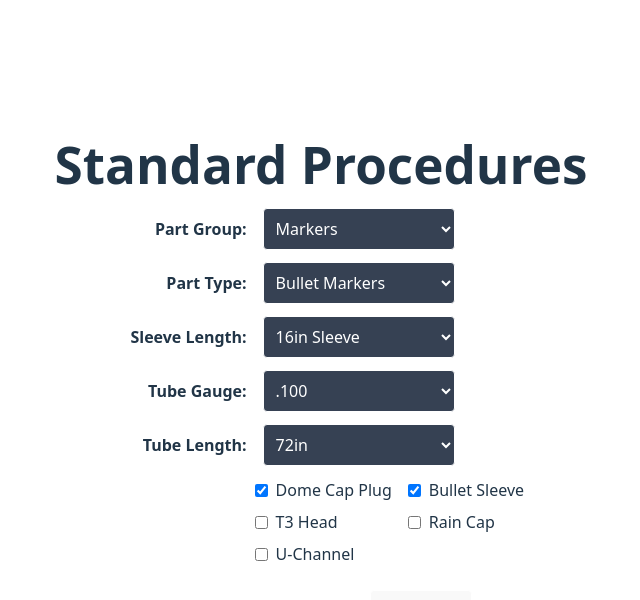
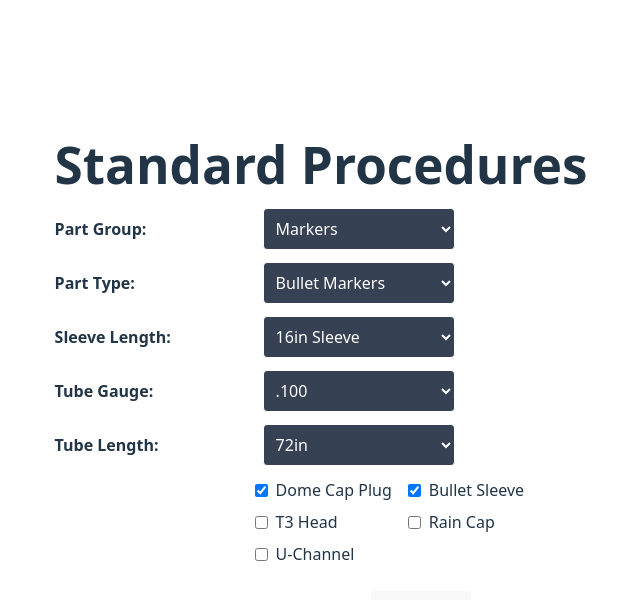
Before and after one commit to ryanbrett/vus-standard-procedures, a React (Vite) app: page / in a window 1280 px wide. Shown: the top 600 px of the page, without its empty margins (319-959 px from the left). Built offline with nearby package versions, Linux system fonts and the light colour scheme.

Commit message:
Adjusted to left align labels, keeping w-48

```diff
--- a/src/components/Calculator.tsx
+++ b/src/components/Calculator.tsx
@@ -218,13 +218,13 @@ export default function Calculator() {
             <div className="space-y-3">
                 {/* Main Selectors */}
                 <div className="flex items-center">
-                    <label htmlFor="partGroup" className="w-48 text-right mr-4 font-semibold">Part Group:</label>
+                    <label htmlFor="partGroup" className="w-48 text-left mr-4 font-semibold">Part Group:</label>
                     <select id="partGroup" value={partGroup} onChange={(e) => setPartGroup(e.target.value as PartGroup)} className="w-48 p-2 border rounded bg-gray-700 text-white">
                         <option value="signs">Signs</option><option value="decals">Decals</option><option value="lineMarkers">Markers</option><option value="other">Other</option>
                     </select>
                 </div>
                 <div className="flex items-center">
-                    <label htmlFor="partType" className="w-48 text-right mr-4 font-semibold">Part Type:</label>
+                    <label htmlFor="partType" className="w-48 text-left mr-4 font-semibold">Part Type:</label>
                     <select id="partType" value={partType} onChange={(e) => setPartType(e.target.value)} className="w-48 p-2 border rounded bg-gray-700 text-white">
                         {PART_GROUP_OPTIONS[partGroup].map(option => (<option key={option.value} value={option.value}>{option.text}</option>))}
                     </select>
@@ -233,7 +233,7 @@ export default function Calculator() {
                 {/* --- RESTORED CONDITIONAL OPTIONS --- */}
                 {partType === 'aluminum_sign' && (
                     <div className="flex items-center">
-                        <label htmlFor="alGauge_options" className="w-48 text-right mr-4 font-semibold">Aluminum Gauge:</label>
+                        <label htmlFor="alGauge_options" className="w-48 text-left mr-4 font-semibold">Aluminum Gauge:</label>
                         <select id="alGauge_options" value={alGauge} onChange={(e) => setAlGauge(e.target.value)} className="w-48 p-2 border rounded bg-gray-700 text-white">
                             <option value=".024">.024</option><option value=".040">.040</option><option value=".050">.050</option><option value=".063">.063</option><option value=".080">.080</option><option value=".090">.090</option><option value=".125">.125</option>
                         </select>
@@ -241,7 +241,7 @@ export default function Calculator() {
                 )}
                 {partType === 'acm_sign' && (
                      <div className="flex items-center">
-                        <label htmlFor="acm_options" className="w-48 text-right mr-4 font-semibold">ACM Sheet Size:</label>
+                        <label htmlFor="acm_options" className="w-48 text-left mr-4 font-semibold">ACM Sheet Size:</label>
                         <select id="acm_options" value={acmSheetSize} onChange={(e) => setAcmSheetSize(e.target.value)} className="w-48 p-2 border rounded bg-gray-700 text-white">
                             <option value="96">3mm x 96in x 48in</option><option value="120">3mm x 120in x 60in</option>
                         </select>
@@ -249,7 +249,7 @@ export default function Calculator() {
                 )}
                  {partType === 'hdpe_sign' && (
                      <div className="flex items-center">
-                        <label htmlFor="hdpe_options" className="w-48 text-right mr-4 font-semibold">HDPE Sheet Size:</label>
+                        <label htmlFor="hdpe_options" className="w-48 text-left mr-4 font-semibold">HDPE Sheet Size:</label>
                         <select id="hdpe_options" value={hdpeSheetSize} onChange={(e) => setHdpeSheetSize(e.target.value)} className="w-48 p-2 border rounded bg-gray-700 text-white">
                             <option value=".023">.023in x 45in x 24in</option><option value=".110_96">.110in x 48in x 96in</option><option value=".110_40">.110in x 48in x 40in</option><option value=".110_24">.110in x 48in x 24in</option>
                         </select>
@@ -257,13 +257,13 @@ export default function Calculator() {
                 )}
                 {partType === 'corrugated' && (
                      <div className="flex items-center">
-                        <label htmlFor="corr_options" className="w-48 text-right mr-4 font-semibold">Corrugated Sheet Size:</label>
+                        <label htmlFor="corr_options" className="w-48 text-left mr-4 font-semibold">Corrugated Sheet Size:</label>
                         <select id="corr_options" className="w-48 p-2 border rounded bg-gray-700 text-white" disabled><option value="4mm">4mm x 96in x 48in</option></select>
                     </div>
                 )}
                 {partType === 'digital_print' && (
                     <div className="flex items-center">
-                        <label htmlFor="digital_print_options" className="w-48 text-right mr-4 font-semibold">Roll Width:</label>
+                        <label htmlFor="digital_print_options" className="w-48 text-left mr-4 font-semibold">Roll Width:</label>
                         <select id="digital_print_options" value={digitalPrintRollWidth} onChange={(e) => setDigitalPrintRollWidth(e.target.value)} className="w-48 p-2 border rounded bg-gray-700 text-white">
                             <option value="54">54"</option><option value="48">48"</option><option value="36">36"</option><option value="30">30"</option><option value="24">24"</option><option value="22">22"</option><option value="18">18" (HIP)</option><option value="16">16"</option>
                         </select>
@@ -273,13 +273,13 @@ export default function Calculator() {
                 {partType === 'magnet' && (
                     <div className="space-y-3">
                          <div className="flex items-center">
-                            <label htmlFor="magnet_options" className="w-48 text-right mr-4 font-semibold">Magnet Roll Width:</label>
+                            <label htmlFor="magnet_options" className="w-48 text-left mr-4 font-semibold">Magnet Roll Width:</label>
                             <select id="magnet_options" value={magnetRollWidth} onChange={(e) => setMagnetRollWidth(e.target.value)} className="w-48 p-2 border rounded bg-gray-700 text-white">
                                 <option value="24">24"</option><option value="30">30"</option>
                             </select>
                         </div>
                         <div className="flex items-center">
-                            <label htmlFor="magnet_thickness" className="w-48 text-right mr-4 font-semibold">Magnet Thickness:</label>
+                            <label htmlFor="magnet_thickness" className="w-48 text-left mr-4 font-semibold">Magnet Thickness:</label>
                             <select id="magnet_thickness" value={magnetThickness} onChange={(e) => setMagnetThickness(e.target.value)} className="w-48 p-2 border rounded bg-gray-700 text-white">
                                 <option value="0.030">30 mil</option><option value="0.060">60 mil</option>
                             </select>
@@ -289,11 +289,11 @@ export default function Calculator() {
                 {partType === 'opus_cut_decal' && (
                     <div className="space-y-3">
                          <div className="flex items-center">
-                            <label htmlFor="opusSheetWidth" className="w-48 text-right mr-4 font-semibold">Sheet Width:</label>
+                            <label htmlFor="opusSheetWidth" className="w-48 text-left mr-4 font-semibold">Sheet Width:</label>
                             <input id="opusSheetWidth" type="number" value={opusSheetWidth} onChange={(e) => setOpusSheetWidth(e.target.value)} className="w-48 p-2 border rounded"/>
                         </div>
                         <div className="flex items-center">
-                            <label htmlFor="opusSheetHeight" className="w-48 text-right mr-4 font-semibold">Sheet Height:</label>
+                            <label htmlFor="opusSheetHeight" className="w-48 text-left mr-4 font-semibold">Sheet Height:</label>
                             <input id="opusSheetHeight" type="number" value={opusSheetHeight} onChange={(e) => setOpusSheetHeight(e.target.value)} className="w-48 p-2 border rounded"/>
                         </div>
                     </div>
@@ -301,26 +301,26 @@ export default function Calculator() {
                 {partType === 'bullet' && (
                      <div className="space-y-3">
                         <div className="flex items-center">
-                            <label htmlFor="sleeveLength" className="w-48 text-right mr-4 font-semibold">Sleeve Length:</label>
+                            <label htmlFor="sleeveLength" className="w-48 text-left mr-4 font-semibold">Sleeve Length:</label>
                             <select id="sleeveLength" value={sleeveLength} onChange={(e) => setSleeveLength(e.target.value)} className="w-48 p-2 border rounded bg-gray-700 text-white">
                                 <option value="16">16in Sleeve</option><option value="22">22in Sleeve</option>
                             </select>
                         </div>
                         <div className="flex items-center">
-                            <label htmlFor="tubeGauge" className="w-48 text-right mr-4 font-semibold">Tube Gauge:</label>
+                            <label htmlFor="tubeGauge" className="w-48 text-left mr-4 font-semibold">Tube Gauge:</label>
                             <select id="tubeGauge" value={tubeGauge} onChange={(e) => setTubeGauge(e.target.value)} className="w-48 p-2 border rounded bg-gray-700 text-white">
                                 <option value="0.100">.100</option><option value="0.110">.110</option><option value="0.125">.125</option><option value="0.218">.218</option><option value="0.318">.318</option>
                             </select>
                         </div>
                         <div className="flex items-center">
-                            <label htmlFor="tubeLength" className="w-48 text-right mr-4 font-semibold">Tube Length:</label>
+                            <label htmlFor="tubeLength" className="w-48 text-left mr-4 font-semibold">Tube Length:</label>
                             <select id="tubeLength" value={tubeLength} onChange={(e) => setTubeLength(e.target.value)} className="w-48 p-2 border rounded bg-gray-700 text-white">
                                 <option value="66">66in</option><option value="72">72in</option><option value="84">84in</option><option value="96">96in</option><option value="custom">Custom</option>
                             </select>
                         </div>
                         {tubeLength === 'custom' && (
                             <div className="flex items-center">
-                                <label htmlFor="customLengthInput" className="w-48 text-right mr-4 font-semibold">Custom Length:</label>
+                                <label htmlFor="customLengthInput" className="w-48 text-left mr-4 font-semibold">Custom Length:</label>
                                 <input type="text" id="customLengthInput" value={customTubeLength} onChange={(e) => setCustomTubeLength(e.target.value)} placeholder="Enter custom length" className="w-48 p-2 border rounded"/>
                             </div>
                         )}
@@ -338,11 +338,11 @@ export default function Calculator() {
                 {partType !== 'bullet' && (
                     <div className="space-y-3 pt-4 border-t mt-4">
                         <div className="flex items-center">
-                            <label htmlFor="itemWidth" className="w-48 text-right mr-4 font-semibold">Item Size Width:</label>
+                            <label htmlFor="itemWidth" className="w-48 text-left mr-4 font-semibold">Item Size Width:</label>
                             <input id="itemWidth" type="number" value={itemWidth} onChange={e => setItemWidth(e.target.value)} placeholder="Width in Inches" step="0.001" className="w-48 p-2 border rounded bg-gray-700" />
                         </div>
                         <div className="flex items-center">
-                            <label htmlFor="itemHeight" className="w-48 text-right mr-4 font-semibold">Item Size Height:</label>
+                            <label htmlFor="itemHeight" className="w-48 text-left mr-4 font-semibold">Item Size Height:</label>
                             <input id="itemHeight" type="number" value={itemHeight} onChange={e => setItemHeight(e.target.value)} placeholder="Height in Inches" step="0.001" className="w-48 p-2 border rounded bg-gray-700" />
                         </div>
                     </div>
--- a/src/components/ResultsDisplay.tsx
+++ b/src/components/ResultsDisplay.tsx
@@ -19,7 +19,7 @@ export default function ResultsDisplay({ results }: ResultsDisplayProps) {
         <div className="space-y-3 pt-4 border-t mt-4">
             {Object.keys(results).map((key) => (
                 <div key={key} className="flex">
-                    <label className="w-48 text-right mr-4 font-semibold">{results[key].label}</label>
+                    <label className="w-48 text-left mr-4 font-semibold">{results[key].label}</label>
                     <p className="font-mono">{formatResult(results[key].value)}</p>
                 </div>
             ))}
```
